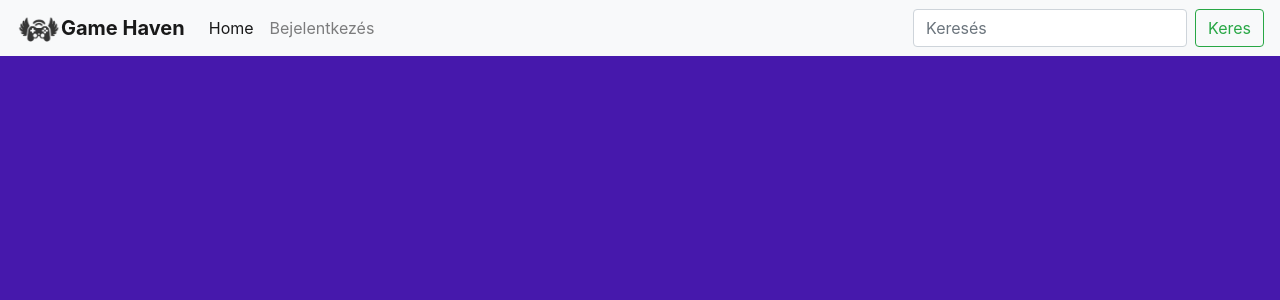
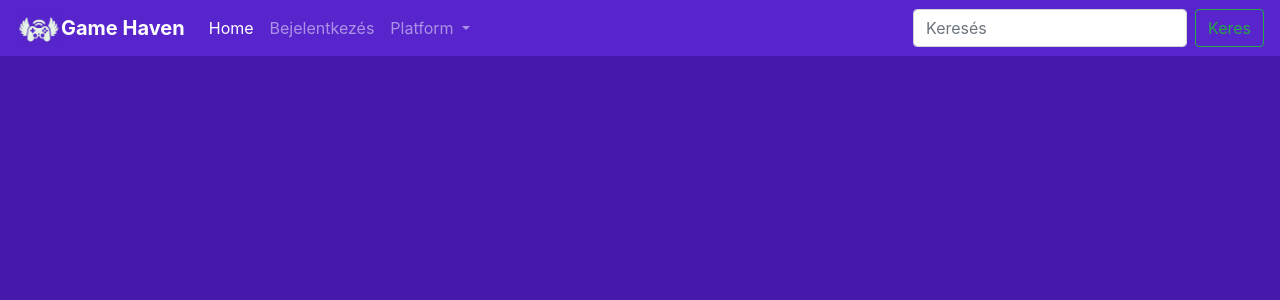
Before and after one commit to KincsesErik/Szakdolgozat, a PHP site: page / in a window 1280 px wide. Shown: the top 300 px of the page. Run offline with PHP 8.4, Linux system fonts and the light colour scheme.

Commit message:
navbar szerkesztés

```diff
--- a/Bejelentkezes.php
+++ b/Bejelentkezes.php
@@ -10,7 +10,7 @@
      	<?php if (isset($_GET['error'])) { ?>
      		<p class="error"><?php echo $_GET['error']; ?></p>
      	<?php } ?>
-     	<label>Felhasznalónév</label>
+     	<label>Felhasználónév</label>
      	<input type="text" name="uname" placeholder="Felhasználónév"><br>
 
      	<label>Jelszó</label>
--- a/index.php
+++ b/index.php
@@ -6,18 +6,15 @@
     <meta name="viewport" content="width=device-width, initial-scale=1.0">
     <link rel="stylesheet" href="https://cdn.jsdelivr.net/npm/bootstrap@4.3.1/dist/css/bootstrap.min.css" integrity="sha384-ggOyR0iXCbMQv3Xipma34MD+dH/1fQ784/j6cY/iJTQUOhcWr7x9JvoRxT2MZw1T" crossorigin="anonymous">
     <title>Game Haven</title>
-    <link rel="icon" type="image/x-icon" href="images/gamehaven.png">
-</head>
-<body>
-<body style="background-color:#4618AC;">
-<mdb-navbar SideClass="navbar fixed-top navbar-expand-lg navbar-dark scrolling-navbar intro-fixed-nav" class="navCss"
+    <link rel="icon" type="image/x-icon" href="images/gamehaveen.png">
+    <mdb-navbar SideClass="navbar fixed-top navbar-expand-lg navbar-dark scrolling-navbar intro-fixed-nav" class="navCss"
   [containerInside]="false">
-  <nav class="navbar navbar-expand-lg navbar-light bg-light">
+  <nav class="navbar navbar-expand-lg navbar-dark" style="background-color: #5825cc">
   <button class="navbar-toggler" type="button" data-toggle="collapse" data-target="#navbarTogglerDemo03" aria-controls="navbarTogglerDemo03" aria-expanded="false" aria-label="Toggle navigation">
     <span class="navbar-toggler-icon"></span>
   </button>
-  <img src='images/gamehaven.png' width="45" height="40" class="d-inline-block align-top" alt="LOGO">
-  <a class="navbar-brand" href="#"><b>Game Haven</b></a>
+  <img src='images/gamehaveen.png' width="45" height="40" class="d-inline-block align-top" alt="LOGO">
+  <a class="navbar-brand" href="#"><b> Game Haven</b></a>
 
   <div class="collapse navbar-collapse" id="navbarTogglerDemo03">
     <ul class="navbar-nav mr-auto mt-2 mt-lg-0">
@@ -27,6 +24,16 @@
       <li class="nav-item">
         <a class="nav-link" href="Bejelentkezes.php">Bejelentkezés</a>
       </li>
+      <li class="nav-item dropdown">
+        <a class="nav-link dropdown-toggle" href="#" id="navbarDropdownMenuLink" data-toggle="dropdown" aria-haspopup="true" aria-expanded="false">
+        Platform
+        </a>
+        <div class="dropdown-menu" aria-labelledby="navbarDropdownMenuLink">
+          <a class="dropdown-item" href="#">PC</a>
+          <a class="dropdown-item" href="#">Play Station</a>
+          <a class="dropdown-item" href="#">Nintendo</a>
+        </div>
+      </li>
     </ul>
     <form class="form-inline my-2 my-lg-0">
       <input class="form-control mr-sm-2" type="search" placeholder="Keresés" aria-label="Search">
@@ -34,4 +41,11 @@
     </form>
   </div>
 </nav>
+</head>
+<body style="background-color:#4618AC;">
+
+
+
+
+
 </body>
```
Also changed, not shown: style.css (+1 -10 lines), images/gamehaveen.png (added).
